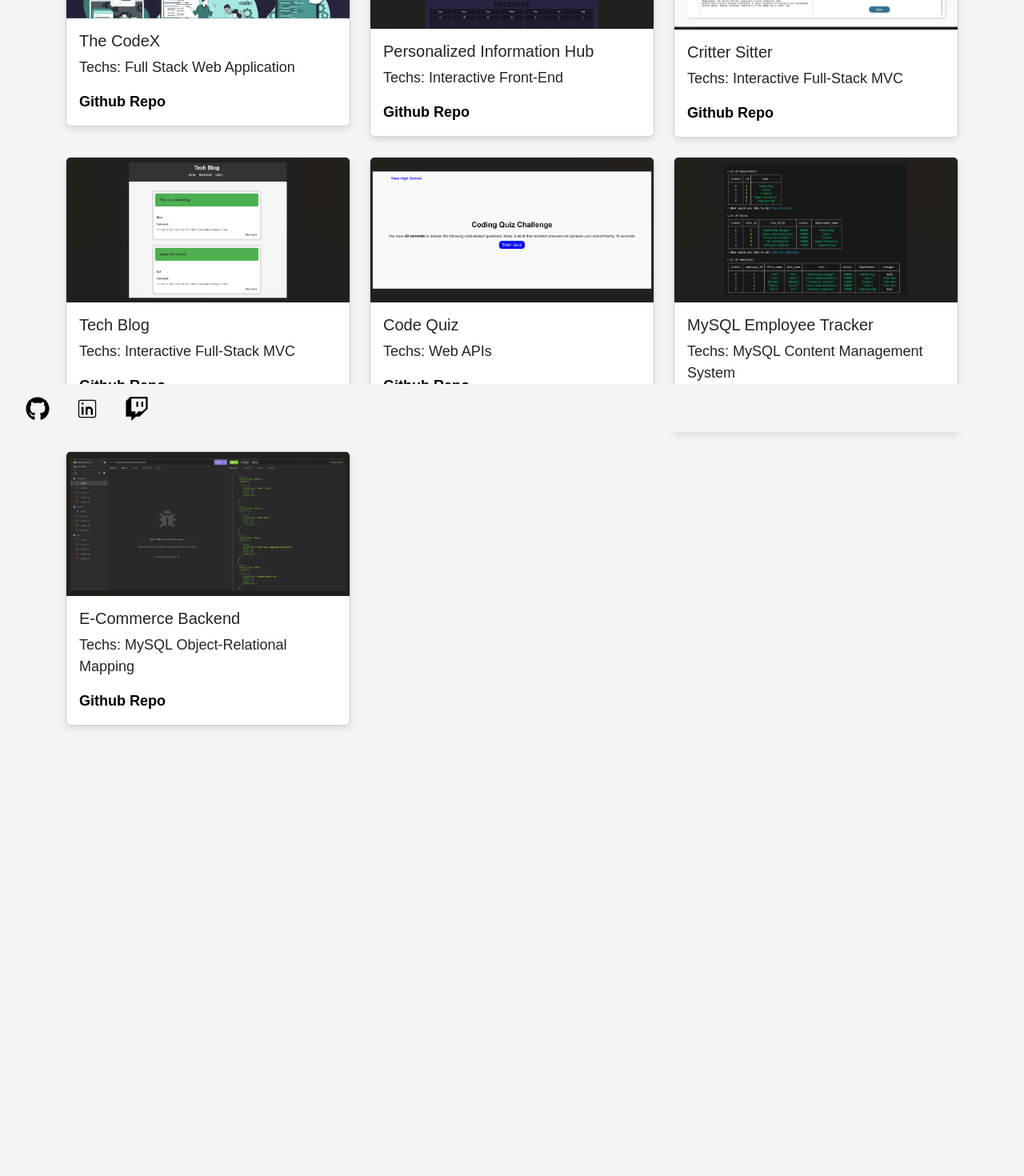
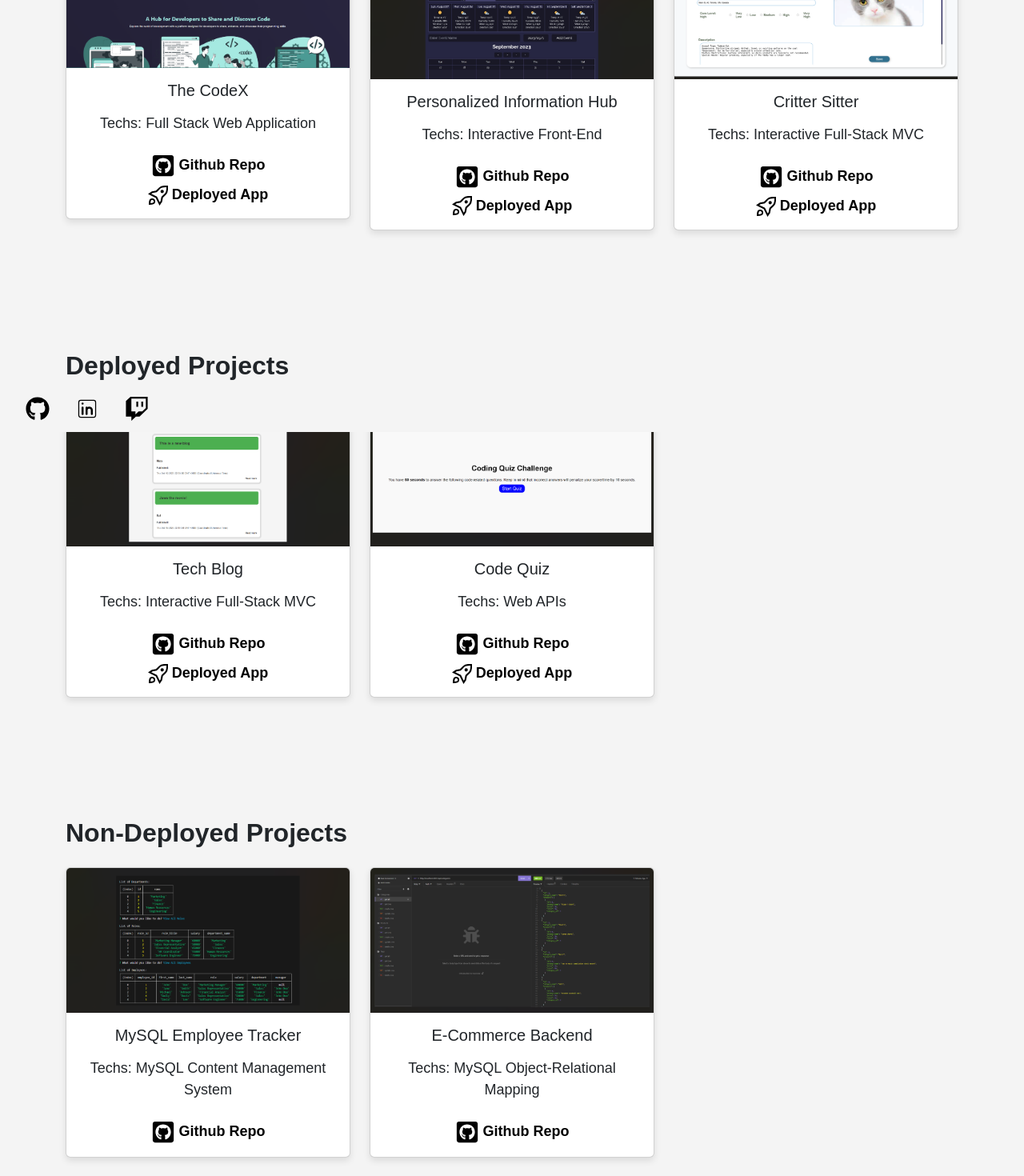
Before and after one commit to WesleyHAS/weshas-portfolio, a React (Vite) app: page /Work in a window 1280 px wide. Shown: the part 260-1730 px from the top of the page at 80% size. Before the commit the page ends 1317 px from the top, so only its background shows below. Built offline with nearby package versions, Linux system fonts and the light colour scheme.

Commit message:
separated card by group, deployed and non deployed

```diff
--- a/src/App.css
+++ b/src/App.css
@@ -173,6 +173,12 @@
   justify-content: center;
 }
 
+/* Titles */
+.projects-tittle {
+  margin-bottom: 1.5rem;
+  font-weight: bold;
+}
+
 /* .wrapper {
   width: 100%;
   height: 100vh;
@@ -288,3 +294,29 @@
   opacity: 1 !important;
   transform: translateY(0) !important;
 }
+
+/* Card Body */
+.card-body {
+  display: flex;
+  flex-direction: column;
+  align-items: center;
+}
+
+/* Github Repo and Deployed App Links */
+.card-text {
+  margin-top: 0.5rem;
+  text-align: center;
+}
+
+/* Separate Github Repo and Deployed App Links */
+.card-text a {
+  margin: 1rem;
+}
+
+.github-icon {
+  margin-right: 5px;
+}
+
+.deploy-icon {
+  margin-right: 5px;
+}
--- a/src/components/Projects.jsx
+++ b/src/components/Projects.jsx
@@ -51,36 +51,124 @@
 
 import React, { useState } from "react";
 import { projectList } from "../utils/projectList";
+import { teamProjectList } from "../utils/teamProjectList";
+import { nonProjectList } from "../utils/nonProjects";
+import { FaGithubSquare } from "react-icons/fa";
+import { GrDeploy } from "react-icons/gr";
 
 export default function Projects() {
   const [projects] = useState(projectList);
+  const [teamProjects] = useState(teamProjectList);
+  const [nonProjects] = useState(nonProjectList);
 
   return (
-    <div id="projects-container" className="container">
+    <>
+      <div id="team-projects-container" className="container">
+        <h2 className="projects-tittle">Collaborative Group Projects</h2>
         <div className="row">
-        {projects.map((project, index) => (
+          {teamProjects.map((project, index) => (
             <div key={index} className="col-md-4 mb-4">
               <div className="card">
-              <a
-                href={project.projectUrl}
-                target="_blank"
-                rel="noopener noreferrer"
-              >
                 <img
                   src={project.imageUrl}
                   className="card-img-top"
                   alt={project.projectName}
                 />
-              </a>
                 <div className="card-body">
                   <h5 className="card-title">{project.projectName}</h5>
-                <p className="card-text">Techs: {project.projectDescription}</p>
+                  <p className="card-text">
+                    Techs: {project.projectDescription}
+                  </p>
                   <a
                     href={project.projectGithub}
                     target="_blank"
                     className="card-text"
                     id="card-anchor"
                   >
+                    <FaGithubSquare size={30} className="github-icon" />
+                    Github Repo
+                  </a>
+                  <a
+                    href={project.projectUrl}
+                    target="_blank"
+                    className="card-text"
+                    id="card-anchor"
+                  >
+                    <GrDeploy size={25} className="deploy-icon" />
+                    Deployed App
+                  </a>
+                </div>
+              </div>
+            </div>
+          ))}
+        </div>
+      </div>
+
+      <div id="deployed-apps-container" className="container">
+        <h2 className="projects-tittle">Deployed Projects</h2>
+        <div className="row">
+          {projects.map((project, index) => (
+            <div key={index} className="col-md-4 mb-4">
+              <div className="card">
+                <img
+                  src={project.imageUrl}
+                  className="card-img-top"
+                  alt={project.projectName}
+                />
+                <div className="card-body">
+                  <h5 className="card-title">{project.projectName}</h5>
+                  <p className="card-text">
+                    Techs: {project.projectDescription}
+                  </p>
+                  <a
+                    href={project.projectGithub}
+                    target="_blank"
+                    className="card-text"
+                    id="card-anchor"
+                  >
+                    <FaGithubSquare size={30} className="github-icon" />
+                    Github Repo
+                  </a>
+                  <a
+                    href={project.projectUrl}
+                    target="_blank"
+                    className="card-text"
+                    id="card-anchor"
+                  >
+                    <GrDeploy size={25} className="deploy-icon" />
+                    Deployed App
+                  </a>
+                </div>
+              </div>
+            </div>
+          ))}
+        </div>
+      </div>
+
+      <div id="deployed-apps-container" className="container">
+        <h2 className="projects-tittle">Non-Deployed Projects</h2>
+        <div className="row">
+          {nonProjects.map((project, index) => (
+            <div key={index} className="col-md-4 mb-4">
+              <div className="card">
+                <img
+                  src={project.imageUrl}
+                  className="card-img-top"
+                  alt={project.projectName}
+                />
+
+                <div className="card-body">
+                  <h5 className="card-title">{project.projectName}</h5>
+                  <p className="card-text">
+                    Techs: {project.projectDescription}
+                  </p>
+                  <a
+                    href={project.projectGithub}
+                    target="_blank"
+                    className="card-text"
+                    id="card-anchor"
+                  >
+                    <FaGithubSquare size={30} className="github-icon" />
                     Github Repo
                   </a>
                 </div>
@@ -89,5 +177,6 @@
           ))}
         </div>
       </div>
+    </>
   );
 }
--- /dev/null
+++ b/src/utils/nonProjects.js
@@ -0,0 +1,16 @@
+export const nonProjectList = [
+  {
+    projectName: "MySQL Employee Tracker",
+    projectUrl: "https://github.com/WesleyHAS",
+    projectDescription: "MySQL Content Management System",
+    imageUrl: "/employee-tracker2.png",
+    projectGithub: "https://github.com/WesleyHAS/mysql-employee-tracker",
+  },
+  {
+    projectName: "E-Commerce Backend",
+    projectUrl: "https://github.com/WesleyHAS",
+    projectDescription: "MySQL Object-Relational Mapping",
+    imageUrl: "/ecommerce-backend2.png",
+    projectGithub: "https://github.com/WesleyHAS/e-commerce-backend",
+  },
+];
--- a/src/utils/projectList.js
+++ b/src/utils/projectList.js
@@ -1,27 +1,4 @@
 export const projectList = [
-  {
-    projectName: "The CodeX",
-    projectUrl: "https://the-codex.onrender.com/",
-    projectDescription: "Full Stack Web Application",
-    imageUrl: "/the-codex.png",
-    projectGithub: "https://github.com/theApostols/the-codex",
-  },
-  {
-    projectName: "Personalized Information Hub",
-    projectUrl:
-      "https://scs-bc-project-1-group-1.github.io/personalized-information-hub/",
-    projectDescription: "Interactive Front-End",
-    imageUrl: "/project-1-website-preview2.png",
-    projectGithub:
-      "https://github.com/scs-bc-project-1-group-1/personalized-information-hub",
-  },
-  {
-    projectName: "Critter Sitter",
-    projectUrl: "https://desolate-cliffs-01368-b072fa39f7d0.herokuapp.com/",
-    projectDescription: "Interactive Full-Stack MVC",
-    imageUrl: "/edit_pet-page2.png",
-    projectGithub: "https://github.com/Team-1-UofT-Project2/critter-sitter",
-  },
   {
     projectName: "Tech Blog",
     projectUrl: "https://rainbowtrout14-c7e64305977c.herokuapp.com/",
@@ -36,18 +13,4 @@
     imageUrl: "/code-quiz2.png",
     projectGithub: "https://github.com/WesleyHAS/code-quiz-project",
   },
-  {
-    projectName: "MySQL Employee Tracker",
-    projectUrl: "https://github.com/WesleyHAS",
-    projectDescription: "MySQL Content Management System",
-    imageUrl: "/employee-tracker2.png",
-    projectGithub: "https://github.com/WesleyHAS/mysql-employee-tracker",
-  },
-  {
-    projectName: "E-Commerce Backend",
-    projectUrl: "https://github.com/WesleyHAS",
-    projectDescription: "MySQL Object-Relational Mapping",
-    imageUrl: "/ecommerce-backend2.png",
-    projectGithub: "https://github.com/WesleyHAS/e-commerce-backend",
-  },
 ];
--- /dev/null
+++ b/src/utils/teamProjectList.js
@@ -0,0 +1,25 @@
+export const teamProjectList = [
+  {
+    projectName: "The CodeX",
+    projectUrl: "https://the-codex.onrender.com/",
+    projectDescription: "Full Stack Web Application",
+    imageUrl: "/the-codex.png",
+    projectGithub: "https://github.com/theApostols/the-codex",
+  },
+  {
+    projectName: "Personalized Information Hub",
+    projectUrl:
+      "https://scs-bc-project-1-group-1.github.io/personalized-information-hub/",
+    projectDescription: "Interactive Front-End",
+    imageUrl: "/project-1-website-preview2.png",
+    projectGithub:
+      "https://github.com/scs-bc-project-1-group-1/personalized-information-hub",
+  },
+  {
+    projectName: "Critter Sitter",
+    projectUrl: "https://desolate-cliffs-01368-b072fa39f7d0.herokuapp.com/",
+    projectDescription: "Interactive Full-Stack MVC",
+    imageUrl: "/edit_pet-page2.png",
+    projectGithub: "https://github.com/Team-1-UofT-Project2/critter-sitter",
+  },
+];
```
Lines whose indentation alone changed are shown as unchanged.
